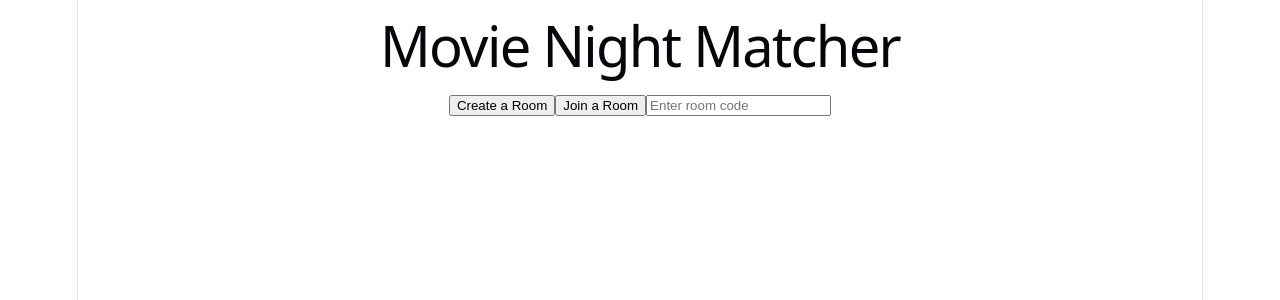
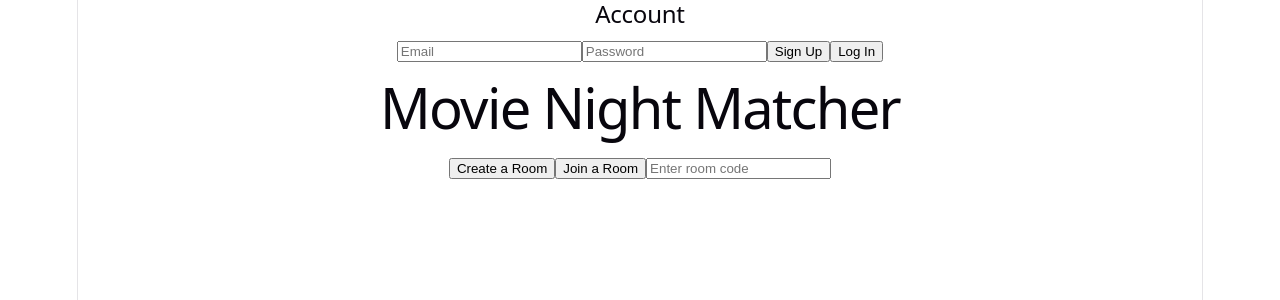
Before and after one commit to vienna921/movie-night-matcher, a React (Vite) app: page / in a window 1280 px wide. Shown: the top 300 px of the page. Built offline with nearby package versions, Linux system fonts and the light colour scheme; no server answers.

Commit message:
add Firebase authentication to rooms

```diff
--- a/src/App.tsx
+++ b/src/App.tsx
@@ -1,10 +1,14 @@
 import { useState } from 'react'
 import Home from './components/Home'
+import Auth from './components/Auth'
 import './App.css'
 
 function App() {
   return (
-    <Home />
+    <>
+      <Auth />
+      <Home />
+    </>
   )
 }
 
--- /dev/null
+++ b/src/components/Auth.tsx
@@ -0,0 +1,98 @@
+import { useState, useEffect } from "react"
+import {
+    createUserWithEmailAndPassword,
+    signInWithEmailAndPassword,
+    signOut,
+    onAuthStateChanged
+} from "firebase/auth"
+import { auth } from "../firebase"
+
+function Auth() {
+    const [email, setEmail] = useState("")
+    const [password, setPassword] = useState("")
+    const [isLoggedIn, setIsLoggedIn] = useState(false)
+    // when component appears, start listening to Firebase login changes
+    useEffect(() => {
+        const unsubscribe = onAuthStateChanged(auth, (user) => {
+            if (user) {
+                setIsLoggedIn(true)
+                console.log("Logged in user:", user.uid)
+            } else {
+                setIsLoggedIn(false)
+            }
+        })
+        return unsubscribe
+    }, [])
+
+    async function onSignUp() {
+        try {
+            const userCredential = await createUserWithEmailAndPassword(
+                auth,
+                email,
+                password
+            )
+            console.log("User ID:", userCredential.user.uid)
+
+        } catch (error) {
+            console.error(error)
+            alert("Sign up failed")
+        }
+    }
+
+    async function onLogin() {
+        try {
+            const userCredential = await signInWithEmailAndPassword(
+                auth,
+                email,
+                password
+            )
+
+            console.log("User ID:", userCredential.user.uid)
+        } catch (error) {
+            console.error(error)
+            alert("Login failed")
+        }
+    }
+
+    async function onLogout() {
+        await signOut(auth)
+    }
+
+    return (
+        <div>
+            {!isLoggedIn ? (
+                <>
+                    <h2>Account</h2>
+                    <input
+                        type="email"
+                        placeholder="Email"
+                        value={email}
+                        onChange={(event) => setEmail(event.target.value)}
+                    />
+                    <input
+                        type="password"
+                        placeholder="Password"
+                        value={password}
+                        onChange={(event) => setPassword(event.target.value)}
+                    />
+
+                    <button onClick={onSignUp}>
+                        Sign Up
+                    </button>
+                    <button onClick={onLogin}>
+                        Log In
+                    </button>
+                </>
+            ) : (
+                <>
+                    <p>Logged in!</p>
+                    <button onClick={onLogout}>
+                        Log Out
+                    </button>
+                </>
+            )}
+        </div>
+    )
+}
+
+export default Auth
--- a/src/components/Home.tsx
+++ b/src/components/Home.tsx
@@ -1,6 +1,6 @@
 import { useState } from "react"
 import { doc, setDoc, getDoc } from "firebase/firestore"
-import { firestore } from "../firebase"
+import { firestore, auth } from "../firebase"
 
 function Home() {
     const [roomCode, setRoomCode] = useState("")
@@ -20,25 +20,42 @@ function Home() {
     async function onCreateRoom() {
         const newRoomCode = generateRoomCode()
         setRoomCode(newRoomCode)
+        if (!auth.currentUser) {
+            alert("Not Logged in")
+            return
+        }
+        const user = auth.currentUser
+        const token = await user.getIdToken()
         // where and how to send request
         const response = await fetch("http://localhost:3000/api/rooms", {
             method: "POST",
             // tell Hono what format we're sending (JSON)
             headers: {
-                "Content-Type": "application/json"
+                "Content-Type": "application/json",
+                "Authorization": `Bearer ${token}`
             },
             // put the data in the request body
             body: JSON.stringify({
                 roomCode: newRoomCode
             })
         })
+        console.log("Create room response:", response.status)
+
     }
 
     async function onJoinRoom() {
+        if (!auth.currentUser) {
+            alert("Not Logged in")
+            return
+        }
+        const user = auth.currentUser
+        const token = await user.getIdToken()
+
         const response = await fetch("http://localhost:3000/api/rooms/join", {
             method: "POST",
             headers: {
-                "Content-Type": "application/json"
+                "Content-Type": "application/json",
+                "Authorization": `Bearer ${token}`
             },
             body: JSON.stringify({
                 roomCode: joinRoomCode
--- a/src/firebase.ts
+++ b/src/firebase.ts
@@ -1,6 +1,7 @@
 // Import the functions you need from the SDKs you need
 import { initializeApp } from "firebase/app";
 import { getFirestore } from "firebase/firestore";
+import { getAuth } from "firebase/auth";
 // TODO: Add SDKs for Firebase products that you want to use
 // https://firebase.google.com/docs/web/setup#available-libraries
 
@@ -17,5 +18,6 @@ const firebaseConfig = {
 // Initialize Firebase
 const app = initializeApp(firebaseConfig);
 const firestore = getFirestore(app);
+const auth = getAuth(app)
 
-export { app, firestore }
+export { app, firestore, auth }
```
Also changed, not shown: 1 other file (tests, documents, lock files or other folders).
